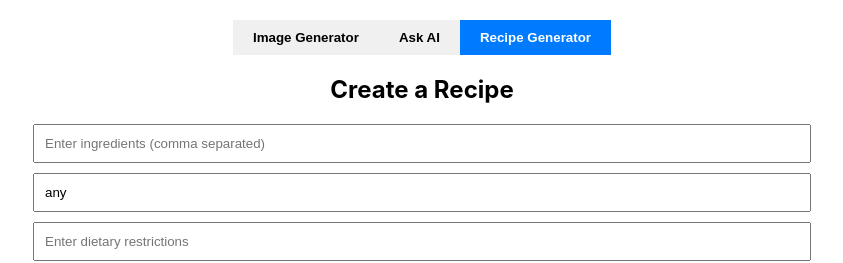
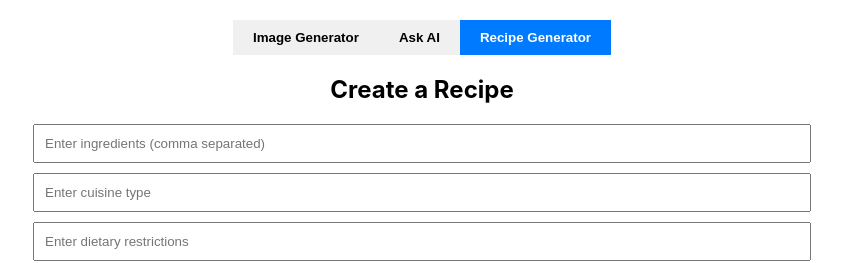
Before and after one commit to HarshSangrulkar/Recipe-Generator-Frontend, a React (Create React App) app: page / in a window 1280 px wide. Both pictures are taken after a click on the button "Recipe Generator". Shown: the top 263 px of the page, without its empty margins (218-1061 px from the left). Built offline with nearby package versions, Linux system fonts and the light colour scheme.

Commit message:
update in recipe generator

```diff
--- a/src/components/RecipeGenerator.js
+++ b/src/components/RecipeGenerator.js
@@ -1,7 +1,7 @@
 import React, { useState } from "react";
 function RecipeGenerator() {
   const [ingredients, setIngredients] = useState("");
-  const [cusine, setCusine] = useState("any");
+  const [cusine, setCusine] = useState("");
   const [dietaryRestrictions, setDietaryRestrictions] = useState("");
   const [recipe, setRecipe] = useState("");
 
```
